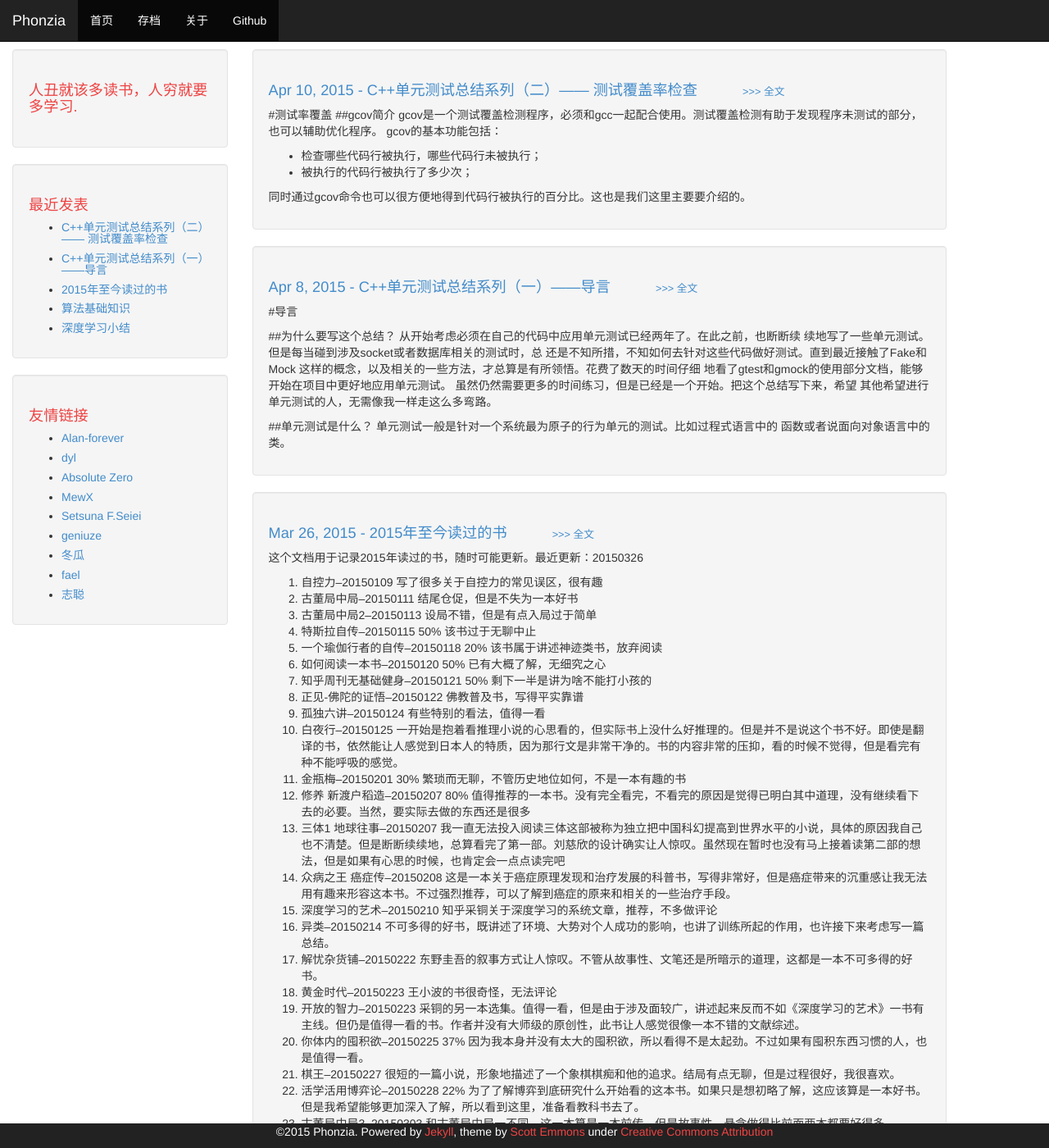
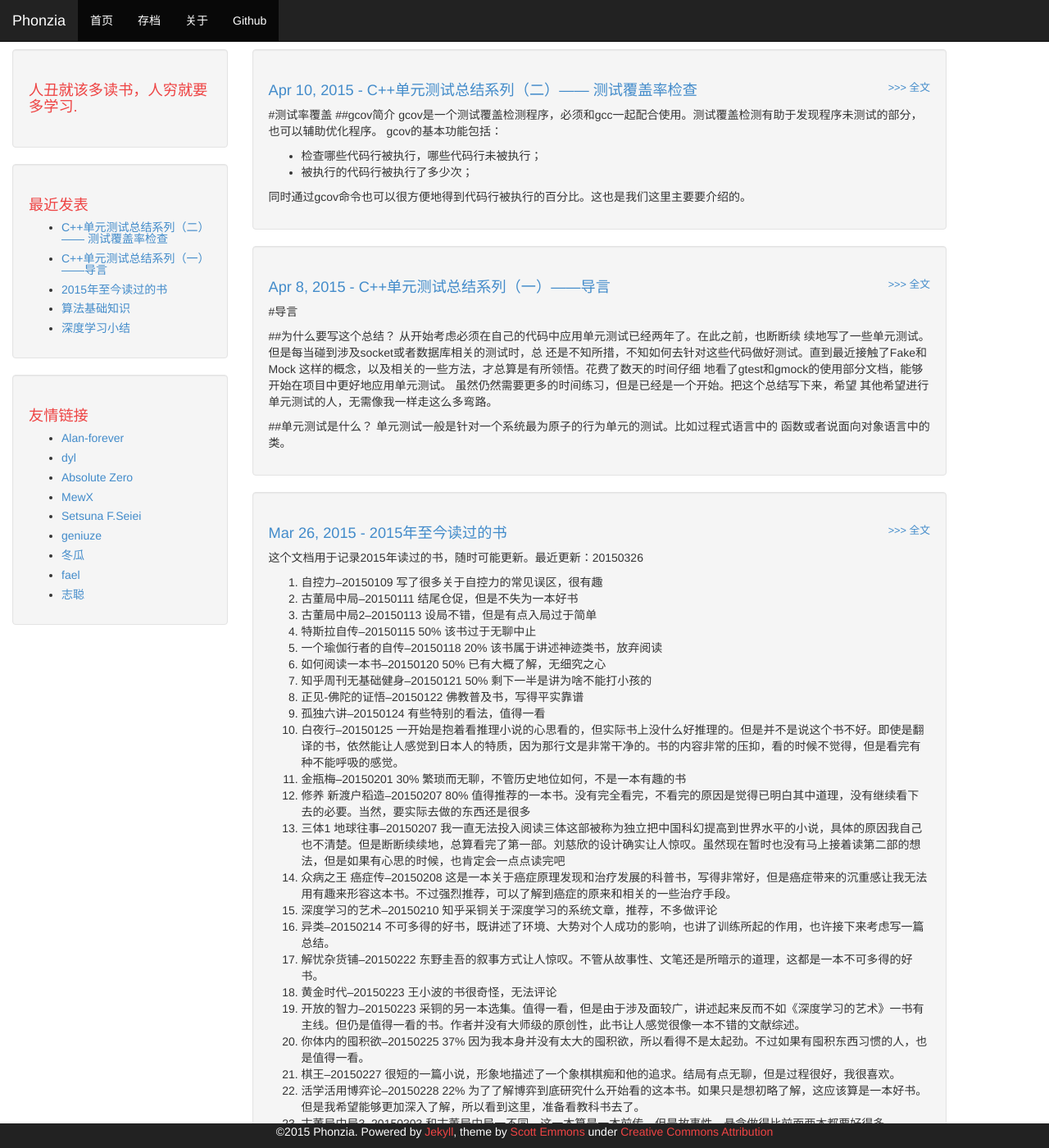
Before and after one commit to phonzia/old_blog, a Jekyll site: the page built from index.html, in a window 1280 px wide and 1400 px high. Shown: the whole window at 82% size. Built offline with Jekyll 4.4.1, drawn with Linux system fonts in a browser that asks for light colours; Markdown is read by kramdown in place of the engine named in the settings.

Commit message:
change css

```diff
--- a/css/theme.css
+++ b/css/theme.css
@@ -52,5 +52,5 @@ body {
 
 .whole_content {
     font-size: 0.7em;
-    padding-left: 50px;
+    float: right;
 }
```
